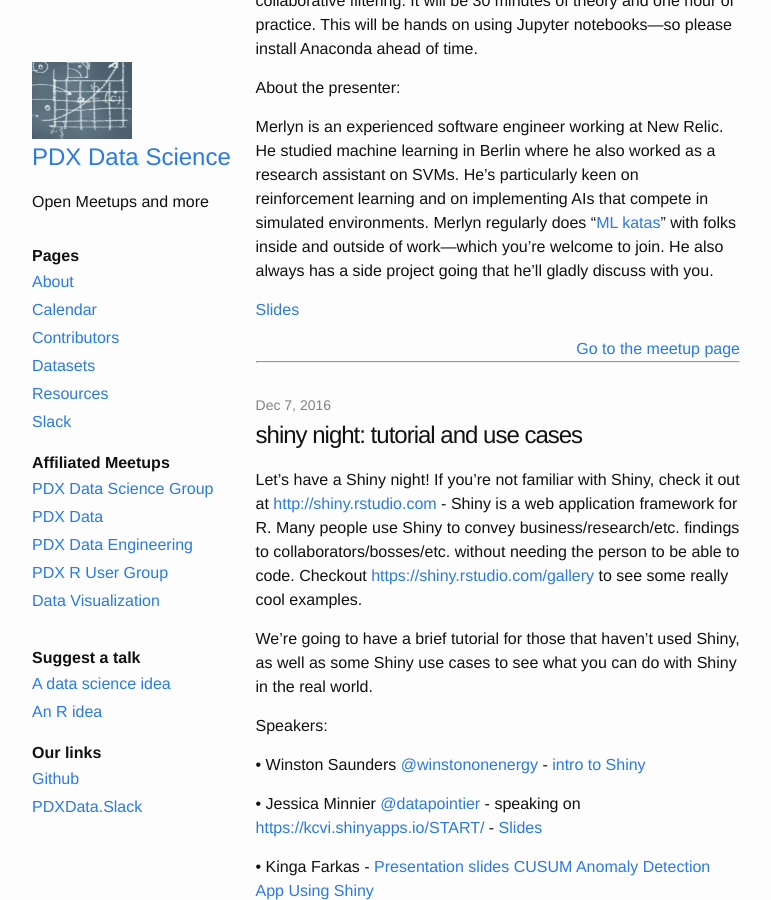
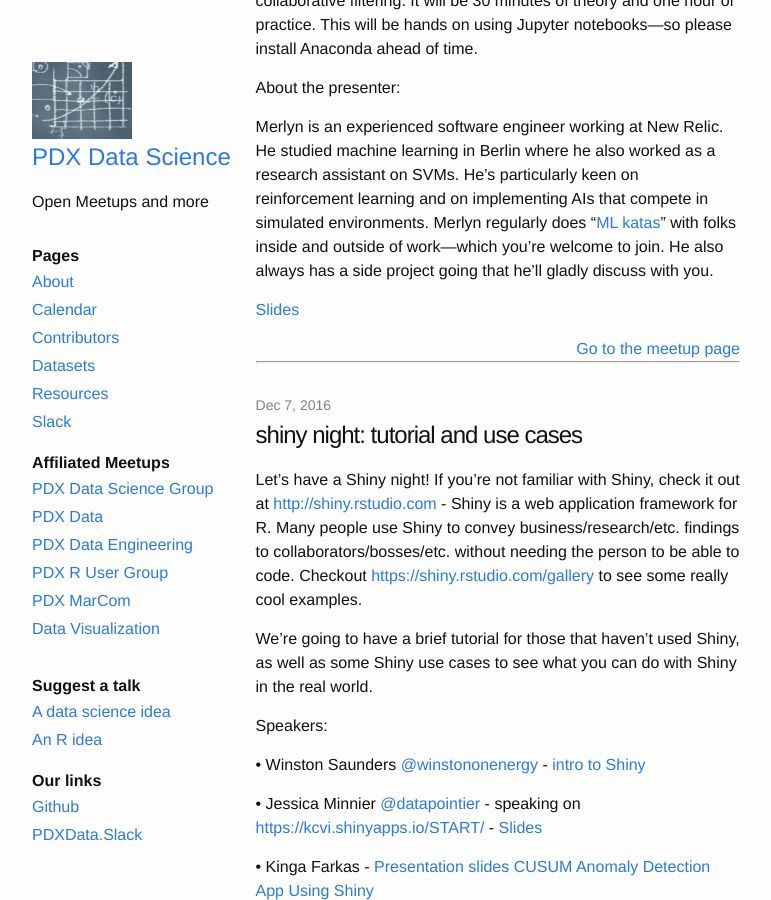
Before and after one commit to PdxData/pdxdata.github.io, a Jekyll site: the page built from index.html, in a window 1280 px wide and 900 px high, scrolled down 334 px. Shown: the whole window, without its empty margins (270-1041 px from the left). Built offline with Jekyll 4.4.1, drawn with Linux system fonts in a browser that asks for light colours.

Commit message:
sidebar update

```diff
--- a/_includes/sidebar.html
+++ b/_includes/sidebar.html
@@ -32,6 +32,7 @@
       <a class="sidebar-nav-item" href="http://www.meetup.com/Portland-Data/">PDX Data</a>
       <a class="sidebar-nav-item" href="http://www.meetup.com/PDX-Data-Engineering/">PDX Data Engineering</a>
       <a class="sidebar-nav-item" href="http://www.meetup.com/portland-r-user-group/">PDX R User Group</a>
+      <a class="sidebar-nav-item" href="https://www.meetup.com/MarTech-PDX-Marketing-Technology-Group/">PDX MarCom</a>
       <a class="sidebar-nav-item" href="http://www.meetup.com/PDX-Data-Visualization/">Data Visualization</a>
     </nav>
       <navh><strong>Suggest a talk</strong></navh>
```
